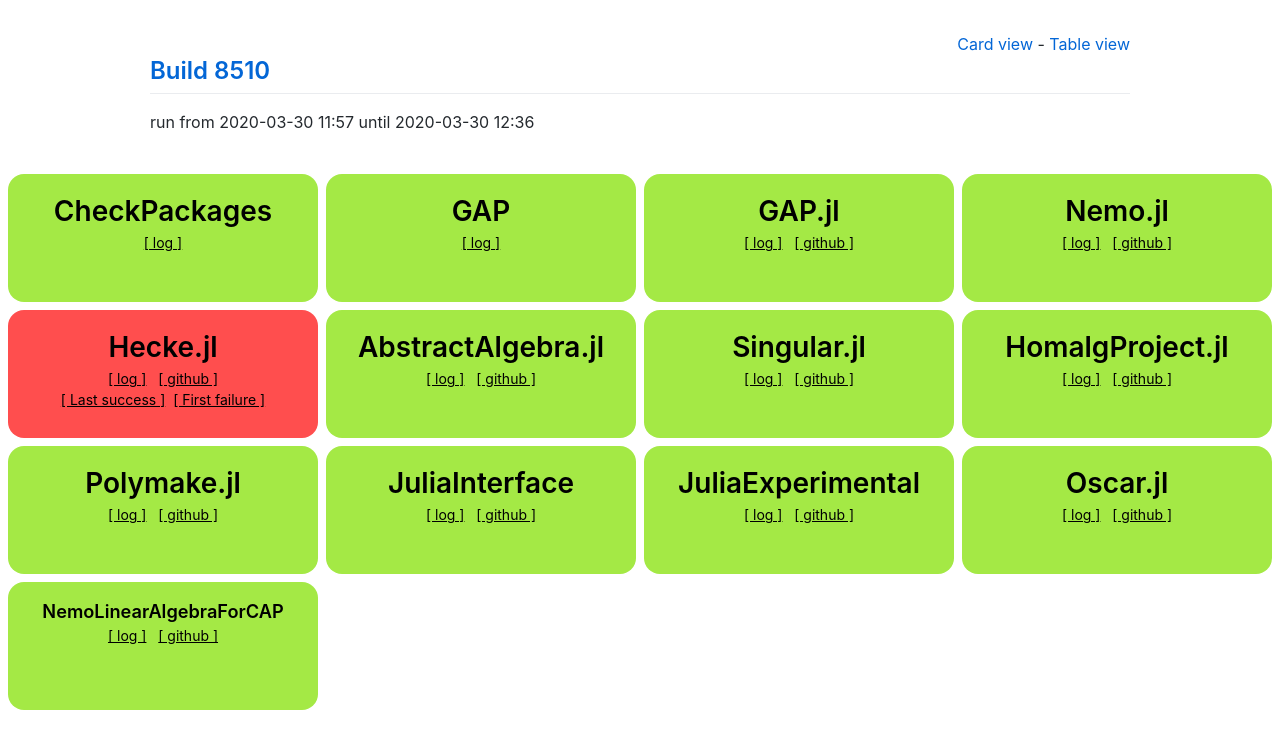
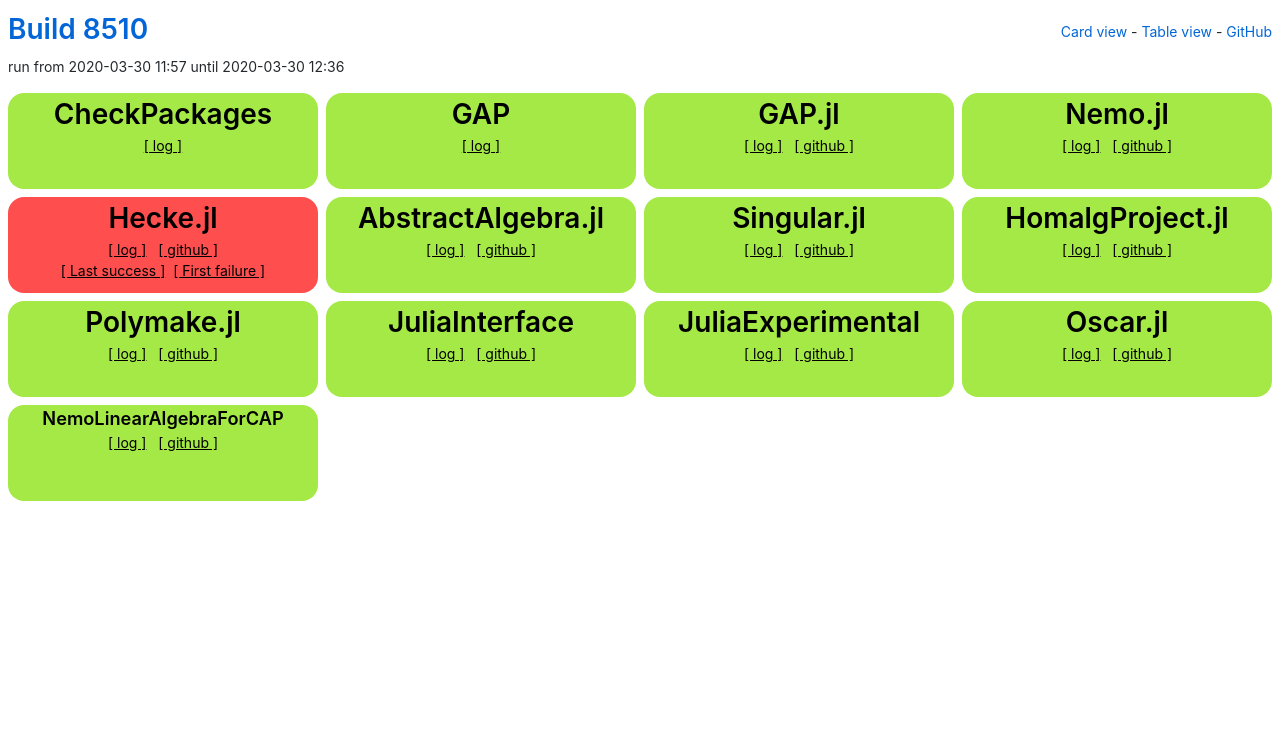
Before and after one commit to oscar-system/oscar-ci-status, a Jekyll site: the page built from index.html, in a window 1280 px wide. Shown: the top 749 px of the page. Built offline with Jekyll 4.4.1, drawn with Linux system fonts in a browser that asks for light colours.

Commit message:
Make card view more compact

```diff
--- a/_layouts/default.html
+++ b/_layouts/default.html
@@ -25,23 +25,20 @@
   </head>
   <body>
 
-<div class="container-lg px-3 my-5 markdown-body">
-<div style="float: right">
-<a href="index.html">Card view</a>
-- <a href="table.html">Table view</a>
-</div>
-<h2><a href="{{site.data.ci.build_url}}">Build {{site.data.ci.build}}</a></h2>
-<!--
-<a href="https://github.com/oscar-system/oscar-">github.com/oscar-system/oscar-ci-status</a>
-<br>
- -->
-{% assign tests = site.data.ci.tests | sort: "start" %}
-run from {{ tests[0].start }} until {{ tests[-1].start }}
-</span>
-</ul>
-</div>
+    <div style=" vertical-align: middle; margin: 0.5rem">
+      <div style="float: left; font-size:2em; font-weight:600; display:inline-block; height: 3rem; vertical-align: middle">
+        <a href="{{site.data.ci.build_url}}">Build {{site.data.ci.build}}</a>
+      </div>
+      <div style="float: right; text-align: right; display:inline-block; height: 3rem; line-height: 48px; vertical-align: middle;">
+        <a href="index.html">Card view</a> - <a href="table.html">Table view</a>
+       - <a href="https://github.com/oscar-system/oscar-ci-status">GitHub</a>
+      </div>
+      <div style="clear: both">
+        {% assign tests = site.data.ci.tests | sort: "start" %}
+        run from {{ tests[0].start }} until {{ tests[-1].start }}
+      </div>
+    </div>
 
-
-{{content}}
+    {{content}}
   </body>
 </html>
--- a/assets/css/cards.css
+++ b/assets/css/cards.css
@@ -4,8 +4,9 @@ Based on https://travishorn.com/responsive-grid-in-2-minutes-with-css-grid-layou
 
 .card {
   color: black;
-  padding: 1rem;
-  height: 8rem;
+  padding-left: 0.7rem;
+  padding-right: 0.7rem;
+  height: 6rem;
   border-radius: 16px;
   text-align: center;
 }
```
